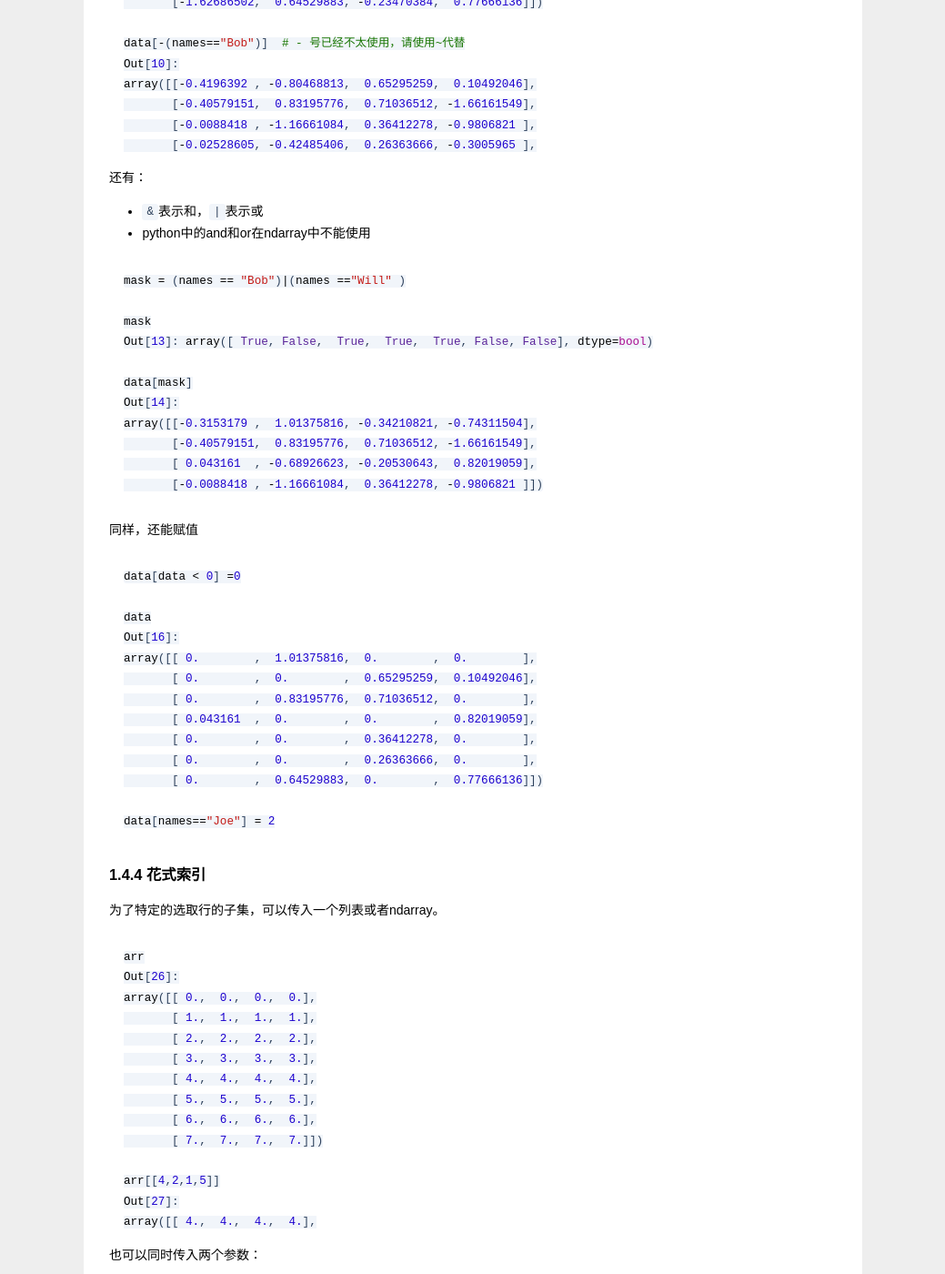
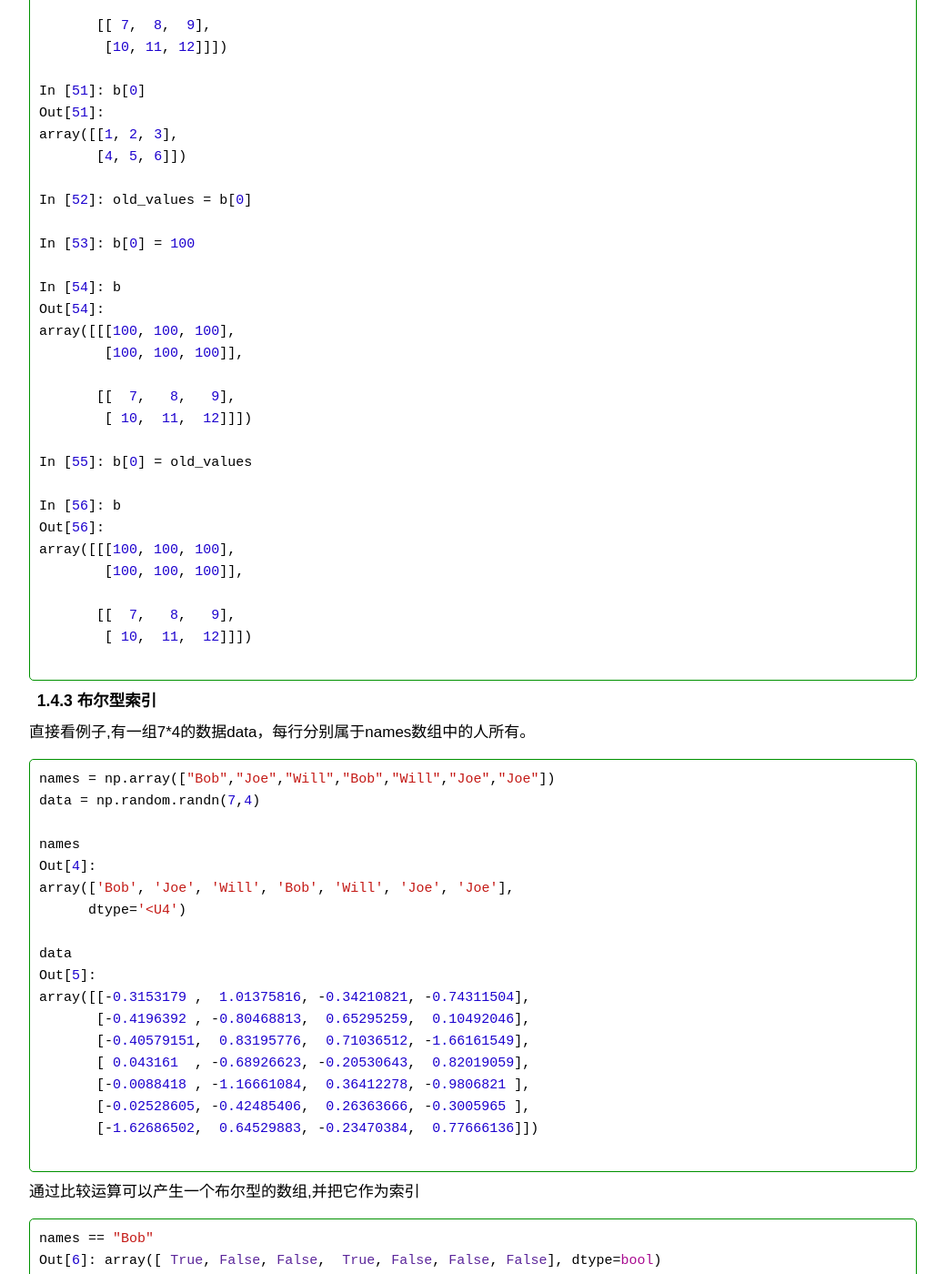
Before and after one commit to yangfeiffei/yangfeiffei.github.io, a Jekyll site: the page built from _posts/2017-2-4-python数据分析-numpy基础.md, in a window 1280 px wide and 1400 px high, scrolled down 6602 px. Shown: the whole window at 91% size, without its empty margins (120-1159 px from the left). Built offline with Jekyll 4.4.1, drawn with Linux system fonts in a browser that asks for light colours; nearby versions of some CDN libraries; comment, search, counter and statistics services are not loaded; some of the changed text lies outside the part shown.

Commit message:
css modfied

```diff
--- a/_layouts/default.html
+++ b/_layouts/default.html
@@ -31,34 +31,37 @@
     <body>
 
         <div class="site">
+          <div class="site-content">
             <div class="header">
               <h1 class="title"><a href="/">{{ site.name }}</a></h1>
               <a class="extra" href="/">HOME</a>
               <a class="extra" href="https://github.com/yangfeiffei">GITHUB</a>
               <a class="extra" href="/about.html">ABOUT</a>
-            <div class="">{{ site.description }}</div>
+              <!-- <div class="">{{ site.description }}</div> -->
             </div>
 
             {{ content }}
 
             <div class="footer">
+
               <div class="contact">
-            </div>
-            <div class="license">
                 <p>
-                <a rel="license" href="http://creativecommons.org/licenses/by-nc-sa/4.0/"><img alt="知识共享许可协议" style="border-width:0" src="https://i.creativecommons.org/l/by-nc-sa/4.0/80x15.png" /></a><br />本作品采用<a rel="license" href="http://creativecommons.org/licenses/by-nc-sa/4.0/">知识共享署名-非商业性使用-相同方式共享 4.0 国际许可协议</a>进行许可。
-              </br>
-              Template From <a href="https://blog.tankywoo.com/">Blog·Tanky Woo</a>
+                  <div class="">{{ site.description }}@2017</div>
                 </p>
               </div>
             </div>
+
           </div>
 
 
-<script type="text/javascript">
+
+        </div>
+
+
+<!-- <script type="text/javascript">
     var _bdhmProtocol = (("https:" == document.location.protocol) ? " https://" : " http://");
     document.write(unescape("%3Cscript src='" + _bdhmProtocol + "hm.baidu.com/h.js%3F6f8eefe3f13b327ada7a7406d2af3232' type='text/javascript'%3E%3C/script%3E"));
-</script>
+</script> -->
 
 
     </body>
--- a/_layouts/post.html
+++ b/_layouts/post.html
@@ -7,21 +7,8 @@ layout: default
 | {{ page.categories }}
 {% endif %}</p></small>
 
+</hr>
+
 <div class="post">
 {{ content }}
 </div>
-
-<!-- Duoshuo Comment BEGIN -->
-<div class="ds-thread"></div>
-<script type="text/javascript">
-var duoshuoQuery = {short_name:"techwutianqicom"};
-    (function() {
-        var ds = document.createElement('script');
-        ds.type = 'text/javascript';ds.async = true;
-        ds.src = 'http://static.duoshuo.com/embed.js';
-        ds.charset = 'UTF-8';
-        (document.getElementsByTagName('head')[0]
-        || document.getElementsByTagName('body')[0]).appendChild(ds);
-    })();
-    </script>
-<!-- Duoshuo Comment END -->
--- a/css/second.css
+++ b/css/second.css
@@ -13,7 +13,7 @@
 html, body { height: 100%; }
 
 body {
-  font-size: 14px;
+  font-size: 15px;
   /* font-family: Arial, Helvetica, sans-serif; */
   /* font-family: Cambria, "Hoefler Text", Utopia, "Liberation Serif", "Nimbus Roman No9 L Regular", Times, "Times New Roman", serif; */
   /* font-family: Helvetica, "Hiragino Sans GB", "Microsoft YaHei", "WenQuanYi Micro Hei", sans-serif; */
@@ -26,7 +26,8 @@ body {
 }
 
 h1, h2, h3, h4, h5, h6 {
-  margin-bottom: 1em;
+  margin-bottom: 0.6em;
+  padding-left: 0.5em;
 }
 
 p { margin-bottom: 1em; }
@@ -62,11 +63,11 @@ hr {
 	margin-bottom: -1px;
 	height: 34px;
 	overflow: hidden;
-	border-left: 1px solid #FFFFFF;
-	border-right: 1px solid #FFFFFF;
-	border-top: 1px solid #EFEFEF;
-	border-bottom: 1px solid #FFFFFF;
-	/* cursor: pointer; */
+	/*border-left: 1px solid #FFFFFF;*/
+	/*border-right: 1px solid #FFFFFF;*/
+	/*border-top: 1px solid #EFEFEF;*/
+	border-bottom: 1px solid #E6E6F2;
+	/*cursor: pointer;*/
 }
 
 .posts span {
@@ -91,24 +92,39 @@ hr {
 
 .site {
   text-align: justify;
-  width: 800px;
-  margin: 0 auto;
+  /*width: 80%;*/
+  /*width: 800px;*/
+  /*margin: 0 auto;*/
   line-height: 1.6em;
   padding: 1em 2em 2em 2em;
   /* border: 1px solid #ddd; */
-  /* background-color: #fbfffd; */
   background-color: #fff;
+  /*background-image: url("/background.png");*/
+  margin: 0em auto;
+  /*background-image: "background.png";*/
+}
+
+
+.site-content {
+  text-align: justify;
+  width: 80%;
   margin: 2em auto;
 }
+
 
 .header {
   border-bottom: 1px solid #e8e8e8;
   margin-bottom: 2em;
+  background-color: #336666;
+  height: 2em;
+  padding: 1em;
+  border-radius: 5px;
 }
 
 .header a {
   font-weight: bold;
   text-decoration: none;
+  color: white;
 }
 
 .title {
@@ -117,7 +133,7 @@ hr {
   font-size: 1em;
 }
 
-.title a       { color: #a00; }
+.title a       { color: #fff; }
 
 .header a.extra {
   /* color: rgb(46, 65, 92); */
@@ -151,6 +167,8 @@ text-decoration: underline;
   color: #8085C1;
 }
 
+
+
 .footer-left {
   float: left;
   padding-top: 1em;
@@ -169,84 +187,78 @@ text-decoration: underline;
 }
 
 #pagetitle h2 {
+  font-size: 25px;
+}
+
+.post h1 {
+  margin-top: 1em;
+  border-bottom: 1px solid black;
   font-size: 19px;
+  background-color: #FFC78E;
+  padding: 0.5em;
 }
 
 .post h2 {
-  margin-top: 2em;
+  margin-top: 1em;
+  font-size: 17px;
+  padding: 0.5em;
 }
 
-/* standard */
+.post img {
+  width: 80%;
+  /*padding-left: 0.5em;*/
+}
+
+.post ul {
+  padding: 0 0 1em 2em;
+
+}
+
+.post p {
+  /*padding-left: 1em;*/
+  font-size: 17px;
+}
+
+
+
+.post table td {
+  border-top: 1px solid black;
+}
+
+.post table th {
+  /*text-align: center;*/
+
+}
+
 pre code {
     font-size: 1em;
     padding: 0px;
     top: 0px;
+    width: 100%;
+    word-wrap : break-word;
 }
 
-code, pre {
-	color: rgb(46, 65, 92);
-	background-color: #f1f5fa;
-    padding-top: 2px;
-    padding-bottom: 2px;
-    border-radius: 3px;
-    /* font-family: Consolas,"Liberation Mono",Menlo,Courier,monospace; */
+.post table {
+  /*border: 1px solid black;*/
+  width: 90%;
+  /*margin: 0.5em 1em;*/
+  background-color: #fff;
+  /*border-radius: 5px;*/
+
+  border: 1px solid 	#009100;
+  border-radius:5px;
+  padding: 10px ;
+  margin: 10px;
 }
 
 pre {
-    font-size: .9em;
-    padding: 16px 16px 14px 16px;
-    white-space: pre-wrap;
-}
-
-code {
-    padding-left: 5px;
-    padding-right: 5px;
-    font-size: .9em;
-    position: relative;
-    top: -1px;
-}
-
-.post pre {
-  overflow: auto;
-  margin: 1em 0;
-  white-space: pre-wrap;       /* CSS 3 */
-  white-space: -moz-pre-wrap;  /* Mozilla, since 1999 */
-  white-space: -pre-wrap;      /* Opera 4-6 */
-  white-space: -o-pre-wrap;    /* Opera 7 */
-  word-wrap: break-word;       /* Internet Explorer 5.5+ */
-}
-
-.post ul, .post ol {
-  margin-left: 2.6em;
-  margin-bottom: 1em;
-}
-
-.post p code {
-  white-space: nowrap;
-}
-
-.post h1 {
-  font-size: 1.6em;
-  line-height: 1em;
-  margin-bottom: 0.66em;
-}
-
-.post p img {
-  width: 100%;
-}
-
-/*****************************************************************************/
-/*
-/* Reset Syntax color
-/*
-/*****************************************************************************/
-/* for colorful */
-/*.highlight  { background: #fbfffd; }*/
-
-/* add scrollbar if code too long */
-.highlight pre {
-  max-height: 300px;
-  overflow-y: auto;
+  /*max-height: 300px;*/
+  /*overflow-y: auto;*/
+  border: 1px solid 	#009100;
+  border-radius:5px;
+  padding: 10px;
+  margin: 10px 0;
+  word-wrap : break-word;
 }
 
 /******/
```
Also changed, not shown: _posts/2017-05-06-Scipy-tutorial.md (added, +11 -0 lines), css/main.css (deleted, +0 -250 lines), background.png (added), favicon.png. Lines whose indentation alone changed are shown as unchanged.
